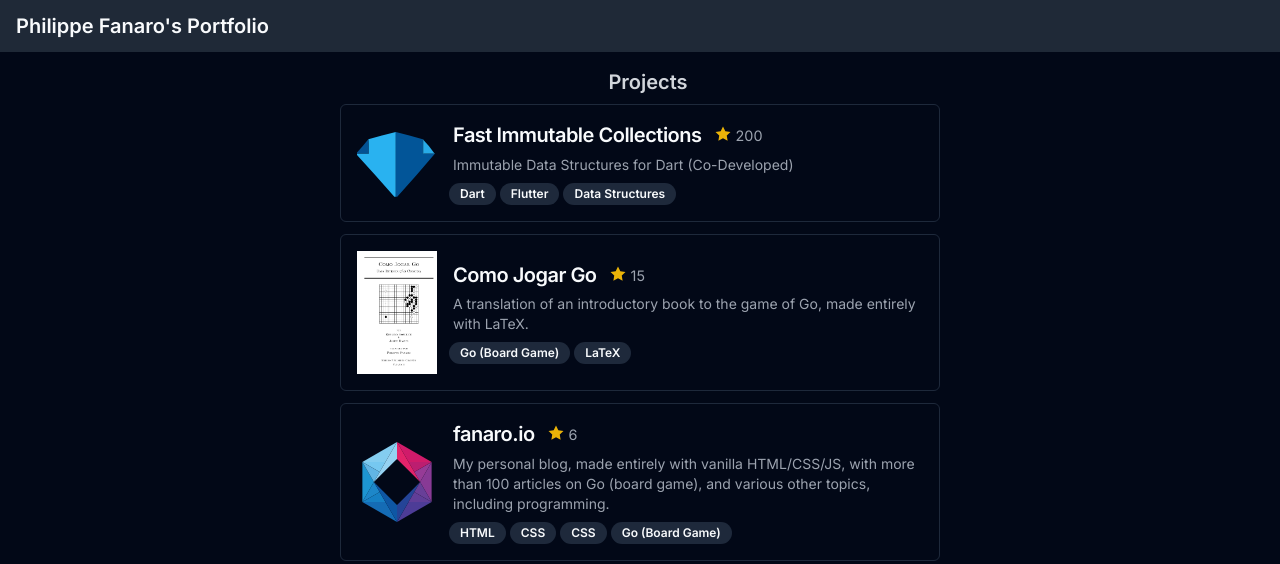
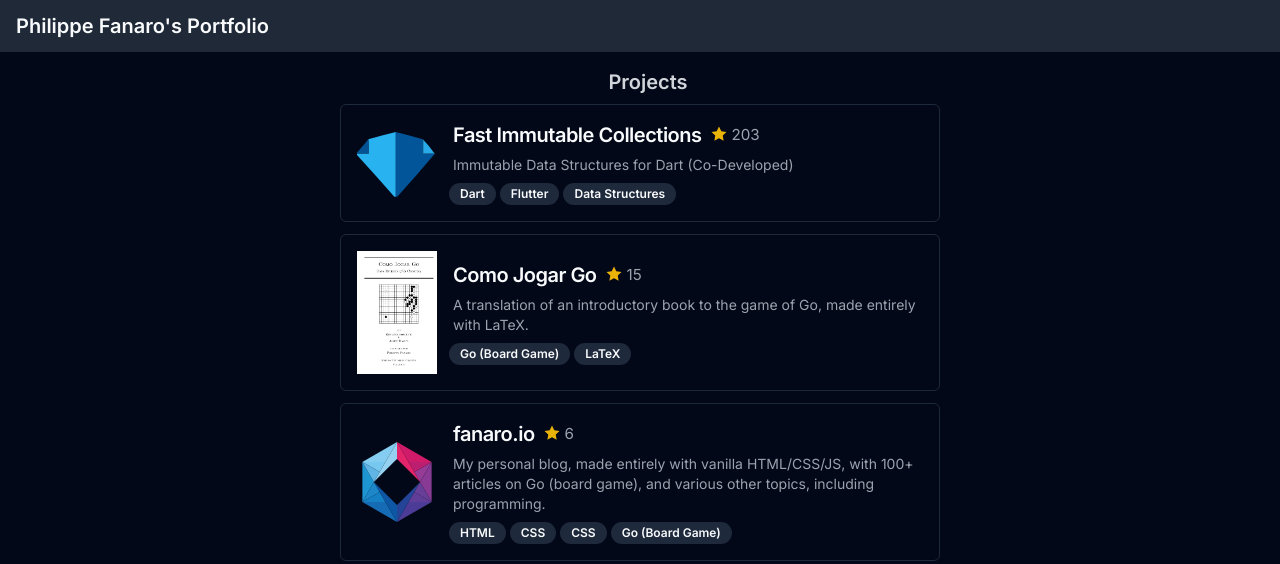
Before and after one commit to psygo/aquarifolio, a Next.js app: page /portfolio in a window 1280 px wide. Shown: the top 564 px of the page. Built offline with nearby package versions, Linux system fonts and the light colour scheme.

Commit message:
minor improvements to the card

```diff
--- a/src/app/portfolio/page.tsx
+++ b/src/app/portfolio/page.tsx
@@ -20,7 +20,7 @@ export default function Portfolio() {
               iconFilename="fic.svg"
               iconAlt="FIC Logo"
               title="Fast Immutable Collections"
-              stars={200}
+              stars={203}
               description="Immutable Data Structures for Dart (Co-Developed)"
               badgeList={[
                 "Dart",
@@ -43,7 +43,7 @@ export default function Portfolio() {
               iconAlt="Fanaro.io Logo"
               title="fanaro.io"
               stars={6}
-              description="My personal blog, made entirely with vanilla HTML/CSS/JS, with more than 100 articles on Go (board game), and various other topics, including programming."
+              description="My personal blog, made entirely with vanilla HTML/CSS/JS, with 100+ articles on Go (board game), and various other topics, including programming."
               badgeList={[
                 "HTML",
                 "CSS",
--- a/src/components/Portfolio/ProjectCard.tsx
+++ b/src/components/Portfolio/ProjectCard.tsx
@@ -27,7 +27,7 @@ export function ProjectCard({
       href={href}
       target="_blank"
       rel="noopener noreferrer"
-      className="flex gap-4 items-center border-[1px] rounded-md p-4"
+      className="flex gap-4 items-center border-[1px] rounded-md p-4 transition ease-in-out delay-50 hover:bg-gray-900"
     >
       <Image
         src={iconFilename}
@@ -37,14 +37,14 @@ export function ProjectCard({
         className="max-w-[80px]"
       />
       <div className="flex flex-col gap-2">
-        <div className="flex gap-3">
+        <div className="flex gap-2">
           <h4 className="text-xl font-semibold tracking-tight mb-[-4px]">
             {title}
           </h4>
           {stars && (
             <div className="flex gap-1 mt-[4px]">
               <Star className="h-[18px] w-[18px] fill-yellow-500 stroke-none" />
-              <p className="text-[0.9rem] text-gray-400">
+              <p className="text-[0.95rem] text-gray-400 mt-[-1px]">
                 {stars}
               </p>
             </div>
```
Also changed, not shown: 1 other file (tests, documents, lock files or other folders).
